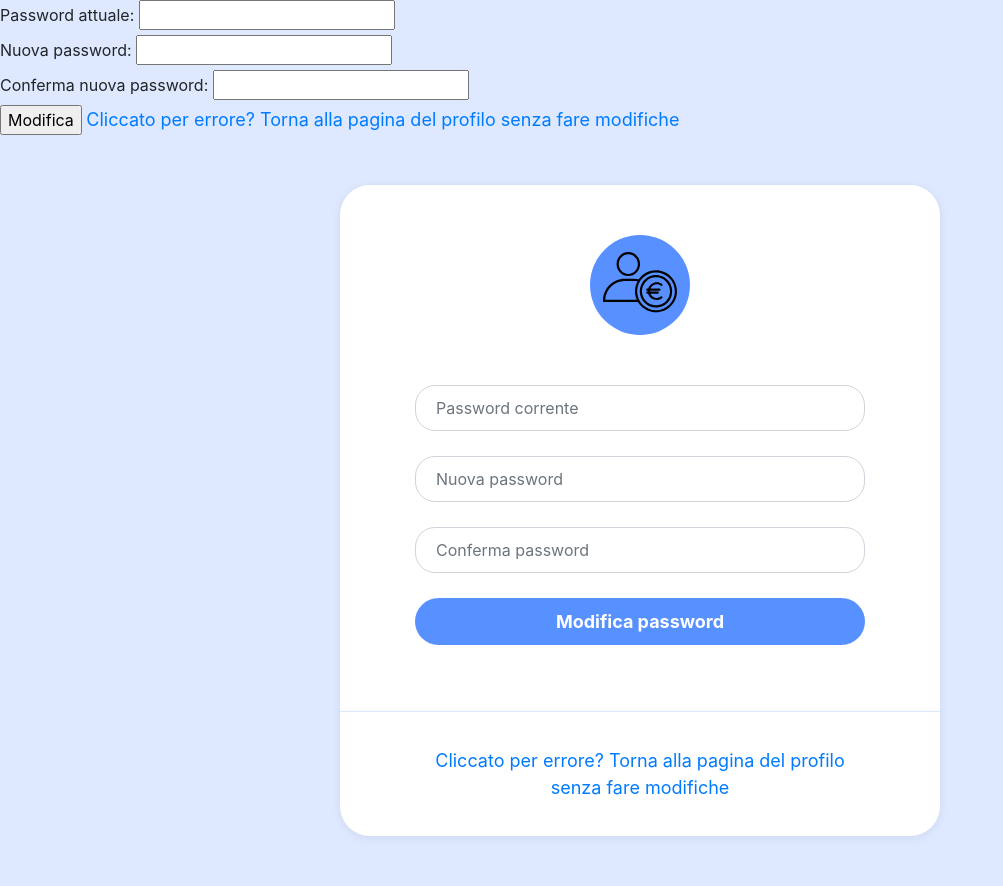
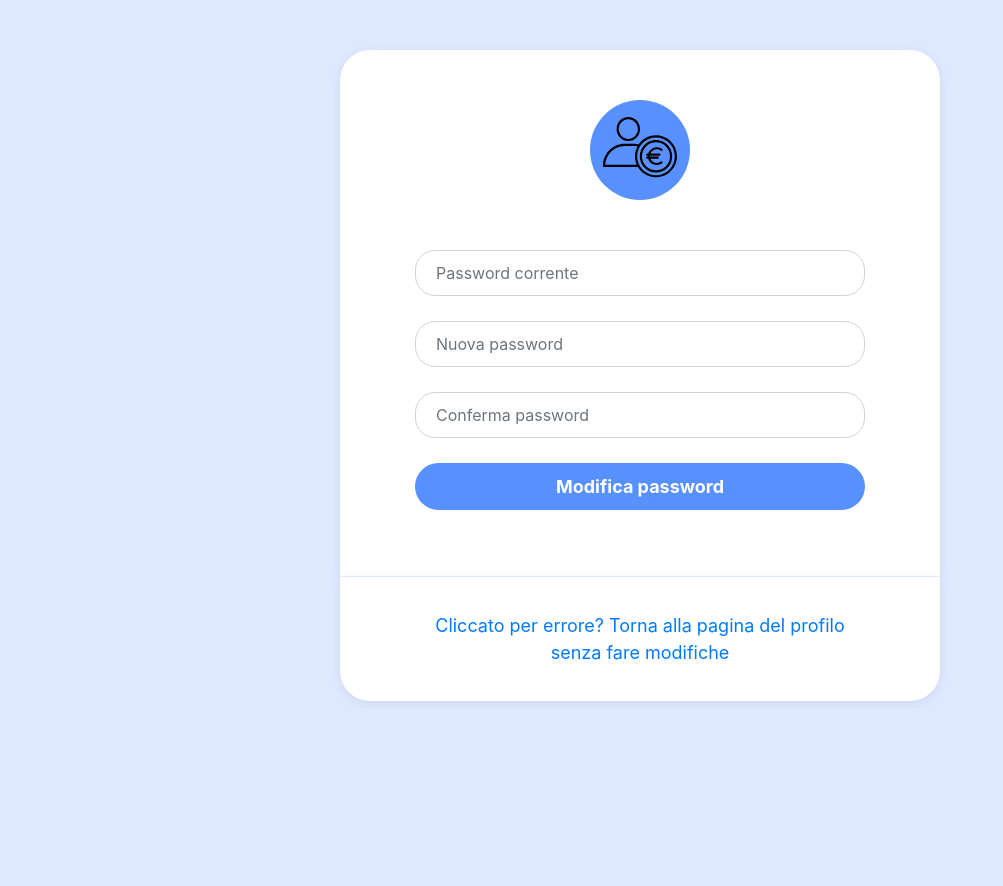
Before and after one commit to Gruppo6PW/ProjectWork, a PHP site: page /modificaPassword.php in a window 1280 px wide. Shown: the whole page, without its empty margins (0-1003 px from the left). After the commit the page ends 701 px from the top, so only its background shows below. Run offline with PHP 8.4, Linux system fonts and the light colour scheme; some libraries are stand-ins or nearby versions.

Commit message:
rimosso codice duplicato

```diff
--- a/php/modificaPassword.php
+++ b/php/modificaPassword.php
@@ -109,12 +109,16 @@
 
 <!DOCTYPE html>
 <html lang="en">
-<head>
-    <meta charset="UTF-8">
-    <meta http-equiv="X-UA-Compatible" content="IE=edge">
-    <meta name="viewport" content="width=device-width, initial-scale=1.0">
-    <title>Modifica Password</title>
-</head>
+    <head>
+        <meta charset="utf-8">
+        <meta http-equiv="X-UA-Compatible" content="IE=edge">
+        <meta name="viewport" content="width=device-width, initial-scale=1">
+        <title>ModificaPassword</title>
+        <link href="https://cdnjs.cloudflare.com/ajax/libs/simple-line-icons/2.4.1/css/simple-line-icons.min.css" rel="stylesheet">
+        <link rel="stylesheet" href="https://maxcdn.bootstrapcdn.com/bootstrap/4.0.0/css/bootstrap.min.css">
+        <link rel="stylesheet" href="style.css">
+
+    </head>
 <body>
     <!-- JS -->
     <script>
@@ -186,43 +190,7 @@
     </script>
 
     <!-- HTML -->
-    <form action="" method="post" name="formModificaPassword">
-        <label for="passwordCorrenteID">Password attuale:</label>
-        <input type="password" name="passwordCorrente" id="passwordCorrenteID">
-
-        <br>
-
-        <label for="passwordNuovaID">Nuova password:</label>
-        <input type="password" name="passwordNuova" id="passwordNuovaID">
-
-        <br>
-
-        <label for="confermaPasswordNuovaID">Conferma nuova password:</label>
-        <input type="password" name="confermaPasswordNuova" id="confermaPasswordNuovaID">
-
-        <br>
-
-        <input type="submit" name="Modifica" value="Modifica">
-
-        <a href="http://gruppo6.altervista.org/ProjectWork/php/profiloUtente.php">Cliccato per errore? Torna alla pagina del profilo senza fare modifiche</a>
-    </form>
-</body>
-</html>
-
-<!DOCTYPE html>
-<html>
-    <head>
-        <meta charset="utf-8">
-        <meta http-equiv="X-UA-Compatible" content="IE=edge">
-        <meta name="viewport" content="width=device-width, initial-scale=1">
-        <title>ModificaPassword</title>
-        <link href="https://cdnjs.cloudflare.com/ajax/libs/simple-line-icons/2.4.1/css/simple-line-icons.min.css" rel="stylesheet">
-        <link rel="stylesheet" href="https://maxcdn.bootstrapcdn.com/bootstrap/4.0.0/css/bootstrap.min.css">
-        <link rel="stylesheet" href="style.css">
-
-    </head>
-    <body>
-        <div class="registration-form">
+    <div class="registration-form">
             <form>
                 <div class="form-icon">
                 <!-- Codice per l'icona SVG  -->
@@ -290,5 +258,5 @@
         <script type="text/javascript" src="https://code.jquery.com/jquery-3.2.1.min.js"></script>
         <script type="text/javascript" src="https://cdnjs.cloudflare.com/ajax/libs/jquery.mask/1.14.15/jquery.mask.min.js"></script>
         <script src="assets/js/script.js"></script>
-    </body>
+</body>
 </html>
```
